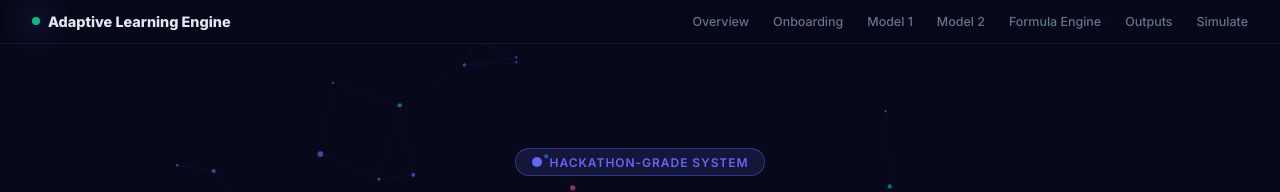
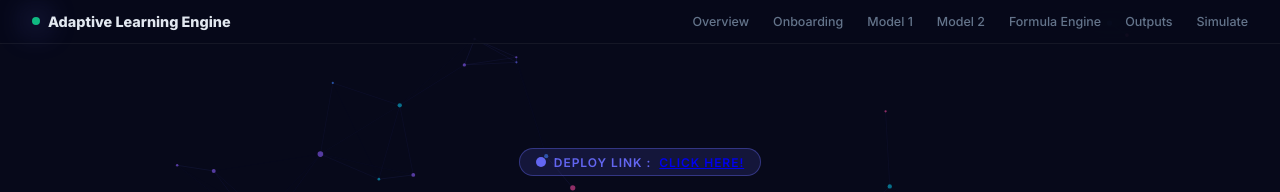
Before and after one commit to ronaksood/second_chance_workflow, a plain HTML site: page index.html in a window 1280 px wide. Shown: the top 192 px of the page. Drawn offline with Linux system fonts and the light colour scheme.

Commit message:
Update index.html

```diff
--- a/index.html
+++ b/index.html
@@ -974,7 +974,7 @@
   <div class="hero-content">
     <div class="hero-badge">
       <svg width="10" height="10" viewBox="0 0 10 10" fill="currentColor"><circle cx="5" cy="5" r="5"/></svg>
-      Hackathon-Grade System
+      Deploy link : <a href="https://sviet-app.vercel.app/">Click here!</a>
     </div>
     <h1>
       <span class="grad-text">Adaptive Learning</span><br>
```
